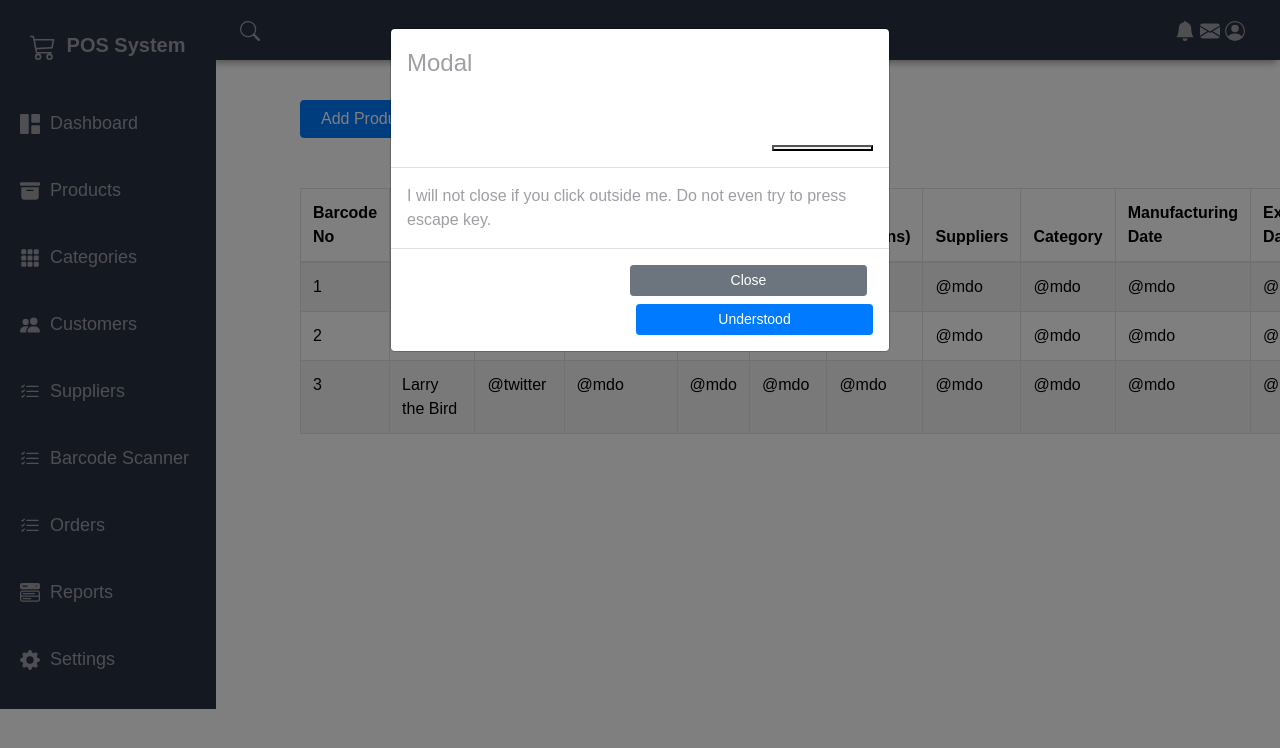
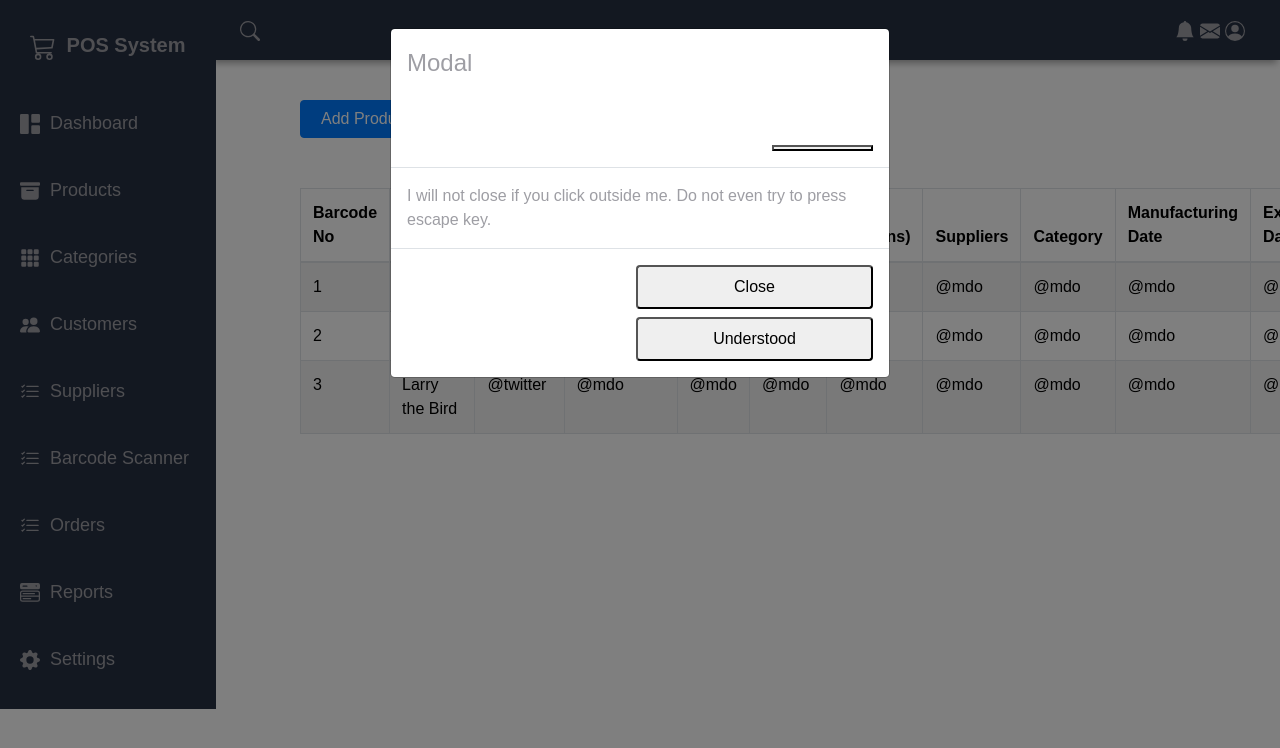
Before and after one commit to stephaniebeatrice/pos-system, a React (Create React App) app in the folder ClientApp/: page /products in a window 1280 px wide. Both pictures are taken after a click on the button "Add Product". Shown: the top 748 px of the page. Built offline with nearby package versions, Linux system fonts and the light colour scheme.

Commit message:
Second commit

```diff
--- a/ClientApp/src/components/Pages/AddProduct.js
+++ b/ClientApp/src/components/Pages/AddProduct.js
@@ -1,8 +1,8 @@
-import { React, useState } from 'react';
+import React, { useState } from 'react';
 import Button from 'react-bootstrap/Button';
 import Modal from 'react-bootstrap/Modal';
 
-function AddProduct() {
+function AddCategory() {
   const [show, setShow] = useState(false);
 
   const handleClose = () => setShow(false);
@@ -23,19 +23,19 @@ function AddProduct() {
         <Modal.Header closeButton>
           <Modal.Title>Modal</Modal.Title>
         </Modal.Header>
-        <Modal.Body>
+        <Modal.Body className="w-full max-w-sm">
           I will not close if you click outside me. Do not even try to press
           escape key.
         </Modal.Body>
-        <Modal.Footer style={{ justifyContent: 'flex-end' }}>
-          <Button variant="secondary" onClick={handleClose} size="sm" style={{ marginRight: '10px' }}>
+        <Modal.Footer>
+          <button className="bg-slate-400 hover:bg-slate-500 text-black font-bold py-2 px-4 rounded" onClick={handleClose}>
             Close
-          </Button>
-          <Button variant="primary" size="sm">Understood</Button>
+          </button>
+          <button  className="bg-purple-600 hover:bg-purple-700 text-black font-bold py-2 px-4 rounded">Understood</button>
         </Modal.Footer>
       </Modal>
     </>
   );
 }
 
-export default AddProduct;
+export default AddCategory;
```
Also changed, not shown: ClientApp/package.json (line endings or trailing spaces), 1 other file (tests, documents, lock files or other folders).
